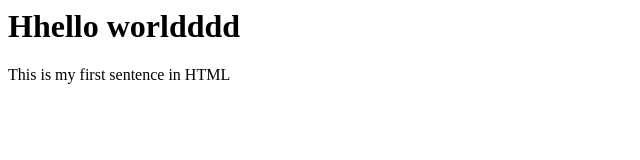
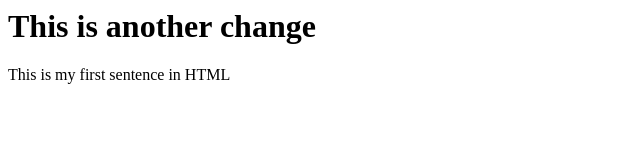
Before and after one commit to melissaceleste/personal-website, a plain HTML site: page src/index.html in a window 1280 px wide. Shown: the whole page, without its empty margins (0-640 px from the left). Drawn offline with Linux system fonts and the light colour scheme.

Commit message:
Update main headline

```diff
--- a/src/index.html
+++ b/src/index.html
@@ -1,2 +1,2 @@
-<h1>Hhello worldddd </h1>
+<h1>This is another change </h1>
  <p> This is my first sentence in HTML </p>
```
